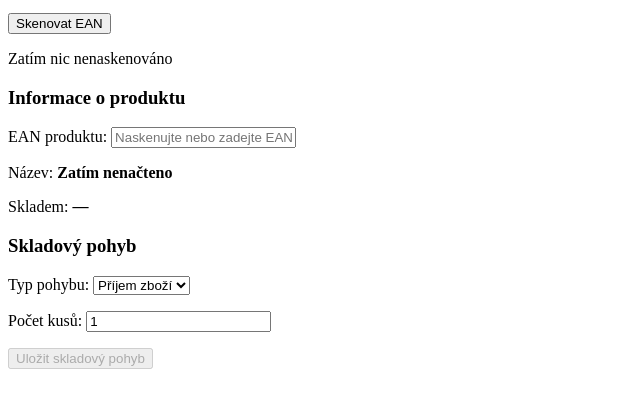
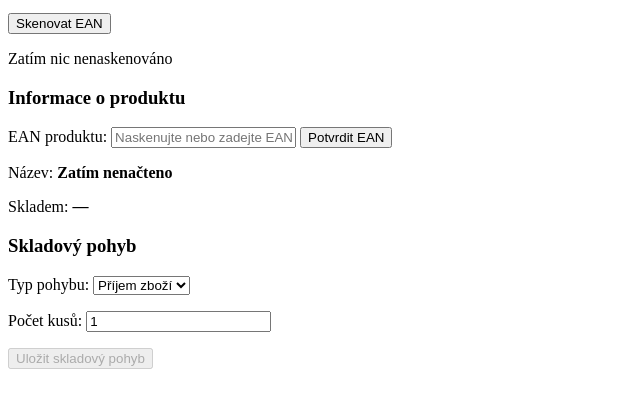
Before and after one commit to Yofismenarna/yofi-mobile, a plain HTML site: page index.html in a window 1280 px wide. Shown: the part 101-508 px from the top of the page, without its empty margins (0-640 px from the left). Drawn offline with Linux system fonts and the light colour scheme.

Commit message:
Update index.html

```diff
--- a/index.html
+++ b/index.html
@@ -42,6 +42,30 @@
 <input type="text" id="productEAN"
        inputmode="numeric"
        placeholder="Naskenujte nebo zadejte EAN">
+
+<button type="button" onclick="confirmEAN()">
+  Potvrdit EAN
+</button>
+
+<script>
+function confirmEAN() {
+  const ean = document.getElementById("productEAN").value.trim();
+
+  if (!ean) {
+    alert("Nejprve zadejte nebo naskenujte EAN.");
+    return;
+  }
+
+  document.getElementById("scanResult").textContent =
+    "Zadaný EAN: " + ean;
+
+  document.getElementById("productName").textContent =
+    "Čeká na načtení produktu";
+
+  document.getElementById("productStock").textContent = "—";
+  document.getElementById("saveMovement").disabled = true;
+}
+</script>
 
 </p>
 
```
